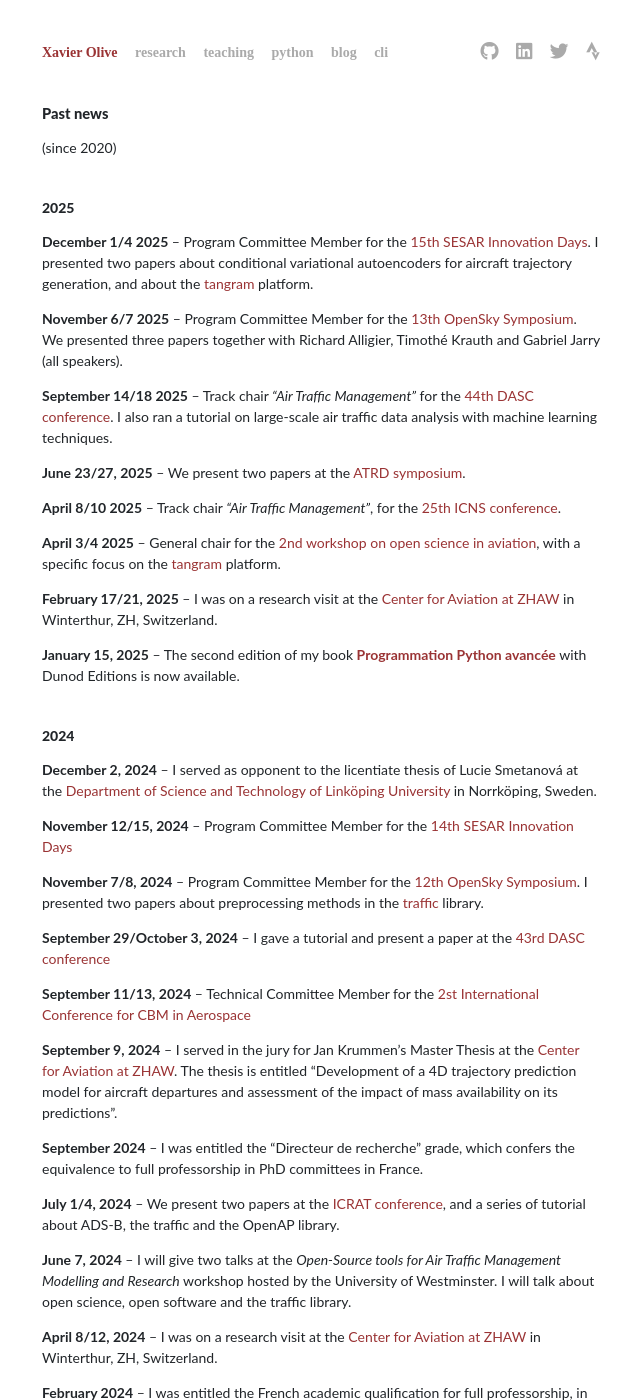
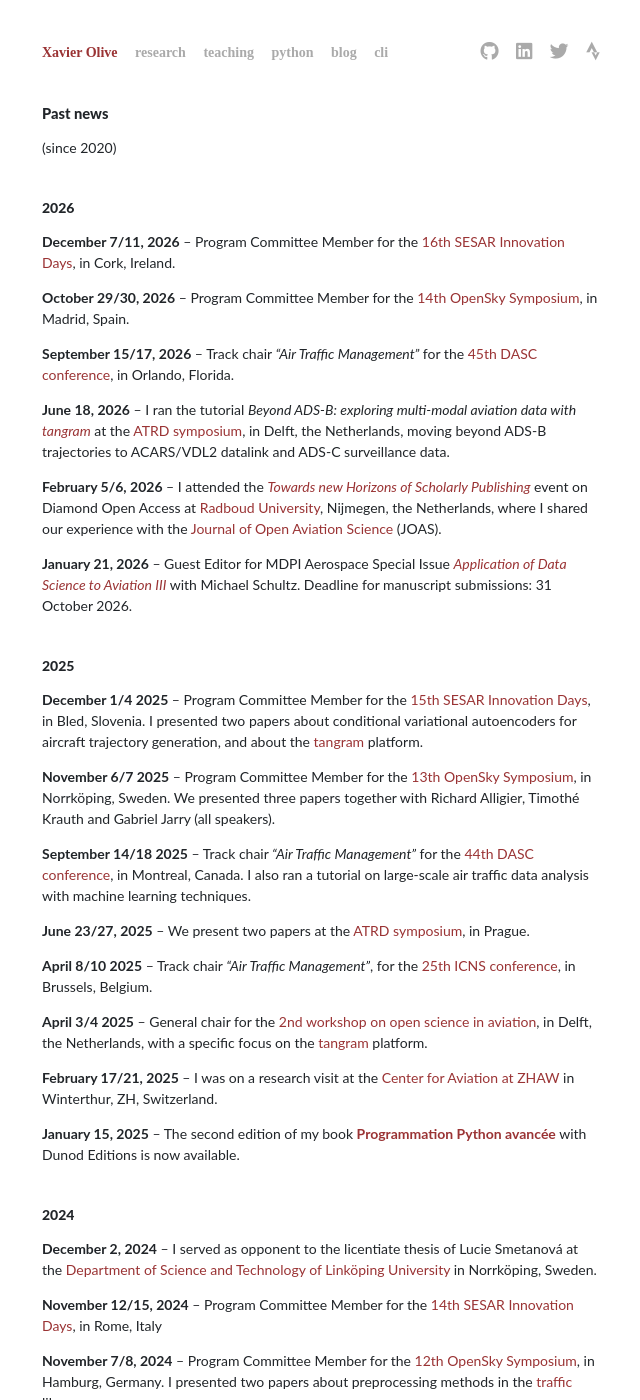
Before and after one commit to xoolive/xoolive.github.io, a Jekyll site: the page built from _pages/news.md, in a window 1280 px wide and 1400 px high. Shown: the whole window, without its empty margins (319-959 px from the left). Built offline with Jekyll 4.4.1, drawn with Linux system fonts in a browser that asks for light colours; nearby versions of some CDN libraries; some web fonts are replaced; a script that is not in the unit is left out; some of the changed text lies outside the part shown.

Commit message:
update news

```diff
--- a/_pages/news.md
+++ b/_pages/news.md
@@ -8,20 +8,34 @@ permalink: /news/
 
 (since 2020)
 
+## 2026
+
+**December 7/11, 2026** -- Program Committee Member for the [16th SESAR Innovation Days](https://sesarju.eu/sesarinnovationdays), in Cork, Ireland.
+
+**October 29/30, 2026** -- Program Committee Member for the [14th OpenSky Symposium](https://symposium.opensky-network.org/), in Madrid, Spain.
+
+**September 15/17, 2026** -- Track chair _"Air Traffic Management"_ for the [45th DASC conference](https://dasconline.org/2026), in Orlando, Florida.
+
+**June 18, 2026** -- I ran the tutorial _Beyond ADS-B: exploring multi-modal aviation data with [tangram](https://github.com/open-aviation/tangram)_ at the [ATRD symposium](https://www.atrdsymposium.org/), in Delft, the Netherlands, moving beyond ADS-B trajectories to ACARS/VDL2 datalink and ADS-C surveillance data.
+
+**February 5/6, 2026** -- I attended the [_Towards new Horizons of Scholarly Publishing_](https://www.horizondiamond.nl/) event on Diamond Open Access at [Radboud University](https://www.ru.nl/), Nijmegen, the Netherlands, where I shared our experience with the [Journal of Open Aviation Science](https://journals.open.tudelft.nl/joas/index) (JOAS).
+
+**January 21, 2026** -- Guest Editor for MDPI Aerospace Special Issue [_Application of Data Science to Aviation III_](https://www.mdpi.com/journal/aerospace/special_issues/NMI484T4J9) with Michael Schultz. Deadline for manuscript submissions: 31 October 2026.
+
 ## 2025
 
-**December 1/4 2025** -- Program Committee Member for the [15th SESAR Innovation Days](https://sesarju.eu/sesarinnovationdays). I presented two papers about conditional variational autoencoders for aircraft trajectory generation, and about the [tangram](https://mode-s.org/tangram) platform.
+**December 1/4 2025** -- Program Committee Member for the [15th SESAR Innovation Days](https://sesarju.eu/sesarinnovationdays), in Bled, Slovenia. I presented two papers about conditional variational autoencoders for aircraft trajectory generation, and about the [tangram](https://mode-s.org/tangram) platform.
 
-**November 6/7 2025** -- Program Committee Member for the [13th OpenSky Symposium](http://symposium.opensky-network.org/). We presented three papers together with Richard Alligier, Timothé Krauth and Gabriel Jarry (all speakers).
+**November 6/7 2025** -- Program Committee Member for the [13th OpenSky Symposium](http://symposium.opensky-network.org/), in Norrköping, Sweden. We presented three papers together with Richard Alligier, Timothé Krauth and Gabriel Jarry (all speakers).
 
-**September 14/18 2025** -- Track chair _"Air Traffic Management"_ for the [44th DASC conference](http://2025.dasconline.org/). I also ran a tutorial on large-scale air traffic data analysis with machine learning techniques.
+**September 14/18 2025** -- Track chair _"Air Traffic Management"_ for the [44th DASC conference](http://2025.dasconline.org/), in Montreal, Canada. I also ran a tutorial on large-scale air traffic data analysis with machine learning techniques.
 
-**June 23/27, 2025** -- We present two papers at the [ATRD symposium](https://www.atrdsymposium.org/).
+**June 23/27, 2025** -- We present two papers at the [ATRD symposium](https://www.atrdsymposium.org/), in Prague.
 
-**April 8/10 2025** -- Track chair _"Air Traffic Management"_, for the [25th ICNS conference](https://i-cns.org/).
+**April 8/10 2025** -- Track chair _"Air Traffic Management"_, for the [25th ICNS conference](https://i-cns.org/), in Brussels, Belgium.
 
 **April 3/4 2025** -- General chair for the [2nd workshop on open science in
-aviation](https://mode-s.org/workshop), with a specific focus on the
+aviation](https://mode-s.org/workshop), in Delft, the Netherlands, with a specific focus on the
 [tangram](https://github.com/open-aviation/tangram) platform.
 
 **February 17/21, 2025** -- I was on a research visit at the [Center for Aviation at ZHAW](https://www.zhaw.ch/en/engineering/institutes-centres/zav/) in Winterthur, ZH, Switzerland.
@@ -32,22 +46,22 @@ aviation](https://mode-s.org/workshop), with a specific focus on the
 
 **December 2, 2024** -- I served as opponent to the licentiate thesis of Lucie Smetanová at the [Department of Science and Technology of Linköping University](https://liu.se/en/employee/tatpo46) in Norrköping, Sweden.
 
-**November 12/15, 2024** -- Program Committee Member for the [14th SESAR Innovation Days](https://sesarju.eu/sesarinnovationdays)
+**November 12/15, 2024** -- Program Committee Member for the [14th SESAR Innovation Days](https://sesarju.eu/sesarinnovationdays), in Rome, Italy
 
-**November 7/8, 2024** -- Program Committee Member for the [12th OpenSky Symposium](http://symposium.opensky-network.org/). I presented two papers about preprocessing methods in the [traffic](https://traffic-viz.github.io/) library.
+**November 7/8, 2024** -- Program Committee Member for the [12th OpenSky Symposium](http://symposium.opensky-network.org/), in Hamburg, Germany. I presented two papers about preprocessing methods in the [traffic](https://traffic-viz.github.io/) library.
 
 **September 29/October 3, 2024** -- I gave a tutorial and present a paper
-at the [43rd DASC conference](https://2023.dasconline.org/)
+at the [43rd DASC conference](https://2024.dasconline.org/), in San Diego, California
 
-**September 11/13, 2024** -- Technical Committee Member for the [2st International Conference for CBM in Aerospace](https://cbmacademy.eu/)
+**September 11/13, 2024** -- Technical Committee Member for the [2st International Conference for CBM in Aerospace](https://cbmacademy.eu/), in Paris, France
 
 **September 9, 2024** -- I served in the jury for Jan Krummen's Master Thesis at the [Center for Aviation at ZHAW](https://www.zhaw.ch/en/engineering/institutes-centres/zav/). The thesis is entitled "Development of a 4D trajectory prediction model for aircraft departures and assessment of the impact of mass availability on its predictions".
 
 **September 2024** -- I was entitled the "Directeur de recherche" grade, which confers the equivalence to full professorship in PhD committees in France.
 
-**July 1/4, 2024** -- We present two papers at the [ICRAT conference](https://www.icrat.org), and a series of tutorial about ADS-B, the traffic and the OpenAP library.
+**July 1/4, 2024** -- We present two papers at the [ICRAT conference](https://www.icrat.org), in Tampa, Florida, and a series of tutorial about ADS-B, the traffic and the OpenAP library.
 
-**June 7, 2024** -- I will give two talks at the _Open-Source tools for Air Traffic Management Modelling and Research_ workshop hosted by the University of Westminster. I will talk about open science, open software and the traffic library.
+**June 7, 2024** -- I will give two talks at the _Open-Source tools for Air Traffic Management Modelling and Research_ workshop hosted by the University of Westminster, in London, United Kingdom. I will talk about open science, open software and the traffic library.
 
 **April 8/12, 2024** -- I was on a research visit at the [Center for Aviation at ZHAW](https://www.zhaw.ch/en/engineering/institutes-centres/zav/) in Winterthur, ZH, Switzerland.
 
@@ -55,13 +69,13 @@ at the [43rd DASC conference](https://2023.dasconline.org/)
 
 ## 2023
 
-**December 2023** -- Program Committee Member for the [13th SESAR Innovation Days](https://sesarju.eu/sesarinnovationdays).
+**December 2023** -- Program Committee Member for the [13th SESAR Innovation Days](https://sesarju.eu/sesarinnovationdays), in Seville, Spain.
 
 **October 31, 2023** -- I defended my Habilitation à diriger des recherches entitled _Information extraction from large-scale aviation data_.
 
 **October 30/31, 2023** -- Program Committee Member, Local Chair for the [11th OpenSky Symposium](http://symposium.opensky-network.org/) hosted in Toulouse.
 
-**October 1/5, 2023** -- Junzi Sun will present our paper _OpenSky Report 2023: Low Altitude Traffic Awareness for Light Aircraft with FLARM_ at the [DASC 2023 conference](https://2023.dasconline.org/)
+**October 1/5, 2023** -- Junzi Sun will present our paper _OpenSky Report 2023: Low Altitude Traffic Awareness for Light Aircraft with FLARM_ at the [DASC 2023 conference](https://2023.dasconline.org/), in Barcelona, Spain
 
 **July 2023** -- Together with Junzi Sun, we have been awarded a one year [Open Science Fund 2023](https://www.nwo.nl/en/researchprogrammes/open-science-fund-2023-awarded-grants) grant for the development of [tangram](https://github.com/open-aviation/tangram).
 
@@ -75,25 +89,27 @@ at the [43rd DASC conference](https://2023.dasconline.org/)
 
 ## 2022
 
-**November 10/11, 2022** -- Program Committee Member for the [10th OpenSky Symposium](http://symposium.opensky-network.org/).
+**November 10/11, 2022** -- Program Committee Member for the [10th OpenSky Symposium](http://symposium.opensky-network.org/), in Delft, the Netherlands.
 
 **November 8, 2022** -- I served on the PhD committee for Manuel Mateos Villar, Universitat Politècnica de Catalunya. _Machine Learning for Aircraft Trajectory Prediction: a Solution for Pre-tactical Air Traffic Flow Management_
 
-**September 19, 2022** -- I will run a [tutorial](https://2022.dasconline.org/tutorials/) at [DASC 2022 conference](https://2022.dasconline.org/)
+**September 19, 2022** -- I will run a [tutorial](https://2022.dasconline.org/tutorials/) at [DASC 2022 conference](https://2022.dasconline.org/), in Portsmouth, Virginia,
 on data analysis with [OpenSky](https://opensky-network.org/) and the [traffic](https://github.com/xoolive/traffic) library. I will also present our paper _OpenSky Report 2022: Evaluating Aviation Emissions Using Crowdsourced Open Flight Data._
 
 **September 12, 2022** -- We officially started the [Journal of Open Aviation
 Science](https://journals.open.tudelft.nl/joas)
 
-**June 20, 2022** -- Florent Vergnes presented our paper _Environmental Impact Optimisation of Flight Plans in a Fixed and Free Route network_ during [ICRAT conference](https://www.icrat.org/).
+**June 20, 2022** -- Florent Vergnes presented our paper _Environmental Impact Optimisation of Flight Plans in a Fixed and Free Route network_ during [ICRAT conference](https://www.icrat.org/), in Tampa, Florida.
 
 **June 20, 2022** -- I ran a tutorial on data analysis with the [traffic](https://github.com/xoolive/traffic) library during [ICRAT conference](https://www.icrat.org/).
 
-**May 24/25, 2022** -- Technical Committee Member for the [1st International Conference for CBM in Aerospace](https://cbmacademy.eu/). Luis Basora presented our work _Health monitoring of aircraft systems: challenges and perspectives based on a real-life study case (SCU system)_
+**May 24/25, 2022** -- Technical Committee Member for the [1st International Conference for CBM in Aerospace](https://cbmacademy.eu/), in Delft, the Netherlands. Luis Basora presented our work _Health monitoring of aircraft systems: challenges and perspectives based on a real-life study case (SCU system)_
 
 **May 13, 2022** -- I served on the PhD committee for Antoine Chevrot, Université de Bourgogne Franche-Comté. _Detection of contextual anomalies in multivariate time-series using Neural Network models aiming the application in the Air Traffic Control Domain_
 
 **April 25/29, 2022** -- I was on a research visit at the [Center for Aviation at ZHAW](https://www.zhaw.ch/en/engineering/institutes-centres/zav/) in Winterthur, ZH, Switzerland.
+
+**February 15, 2022** -- Guest Editor for MDPI Aerospace Special Issue [_Application of Data Science to Aviation II_](https://www.mdpi.com/journal/aerospace/special_issues/Application_Data_Science_Aviation_II) with Michael Schultz.
 
 ## 2021
 
```
Also changed, not shown: _pages/about-me.md (+2 -5 lines), _pages/research.md (+9 -1 lines), extra/biblio.bib (+33 -33 lines).
